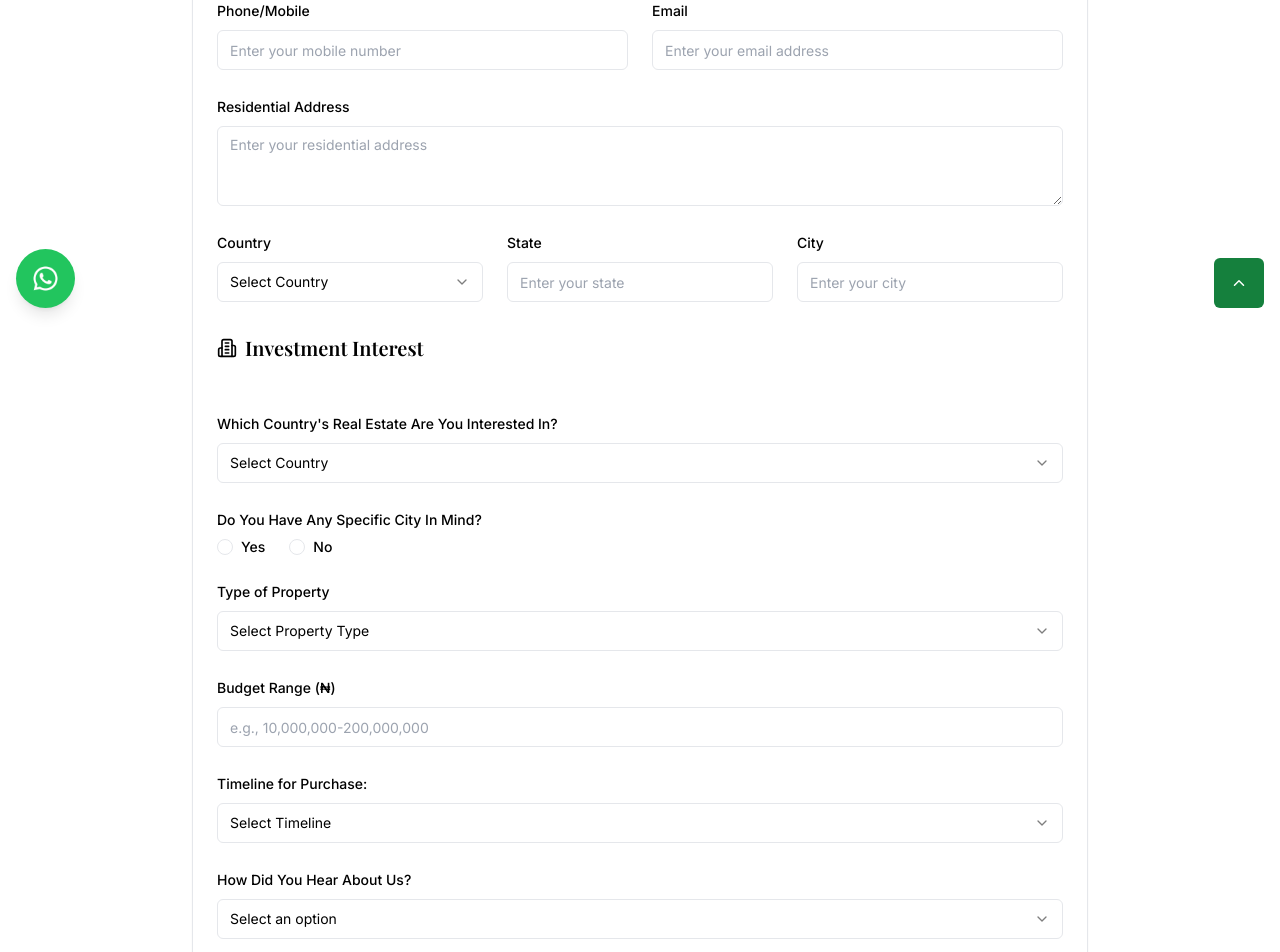
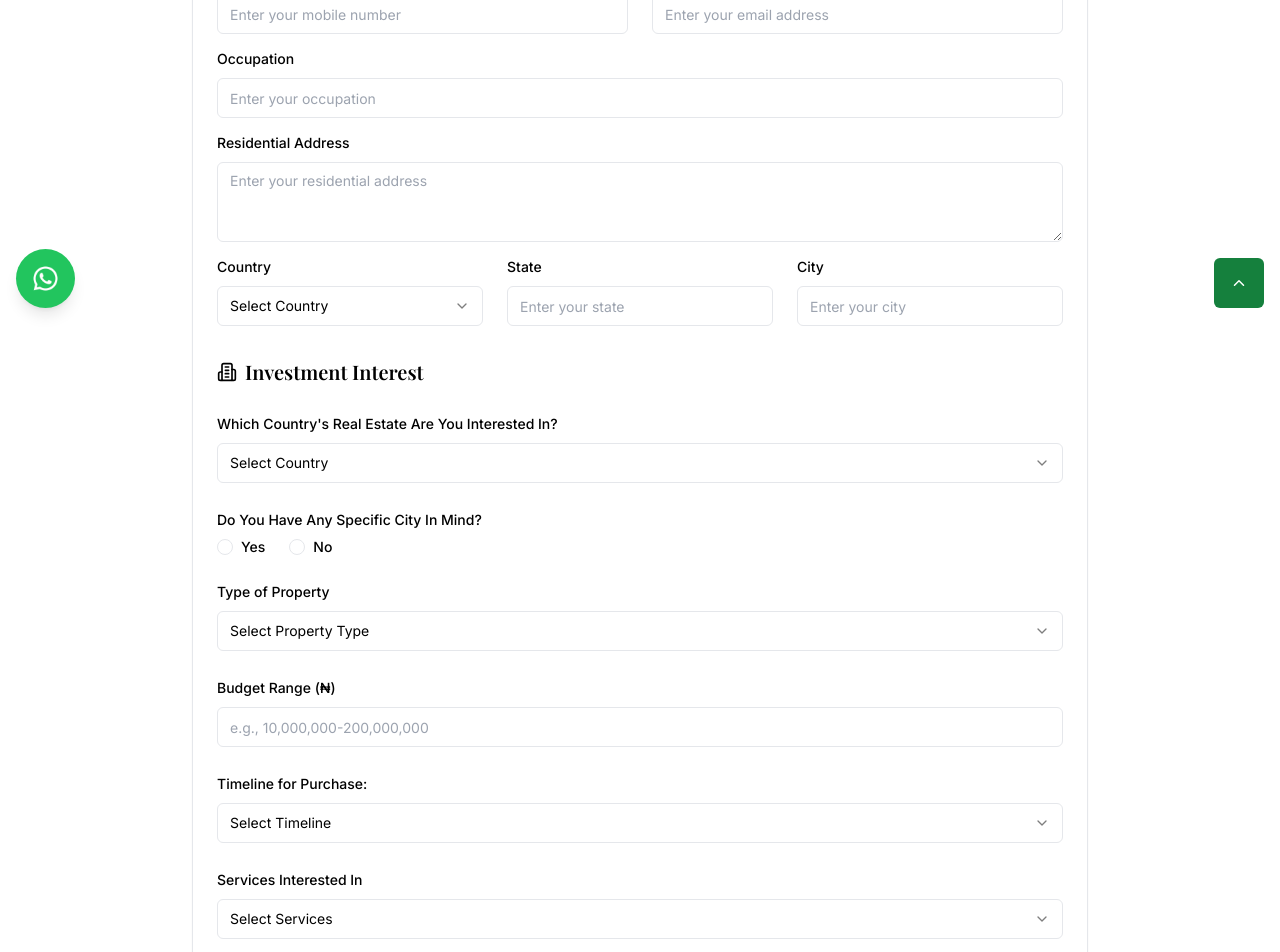
Before and after one commit to code-savan/bauc, a Next.js app: page /expression-of-interest in a window 1280 px wide. Shown: the part 460-1412 px from the top of the page. Built offline with nearby package versions, Linux system fonts and the light colour scheme; no server answers.

Commit message:
fixed services

```diff
--- a/app/expression-of-interest/page.tsx
+++ b/app/expression-of-interest/page.tsx
@@ -14,7 +14,7 @@ import { Card, CardContent, CardHeader, CardTitle } from "@/components/ui/card";
 import { Separator } from "@/components/ui/separator";
 import { ScrollArea } from "@/components/ui/scroll-area";
 import { toast } from "sonner";
-import { Building2, User, MapPin, BriefcaseIcon, HomeIcon } from 'lucide-react';
+import { Building2, User, MapPin, BriefcaseIcon, HomeIcon, Loader2 } from 'lucide-react';
 
 type FormData = {
   firstName: string;
@@ -30,8 +30,6 @@ type FormData = {
   investmentCountry: string;
   specificCity: string;
   specificCityDetails?: string;
-  servicesInterested: string[];
-  servicesOther?: string;
   propertyType: string;
   propertyTypeOther?: string;
   budgetRange: string;
@@ -41,14 +39,19 @@ type FormData = {
   howDidYouHearOther?: string;
   additionalInformation: string;
   consent: boolean;
+  servicesInterested: string[];
+  servicesOther?: string;
 };
 
 const EOIPage = () => {
-  const { register, handleSubmit, control, watch } = useForm<FormData>();
+  const { register, handleSubmit, control, watch, reset } = useForm<FormData>({
+    defaultValues: {
+      servicesInterested: [],
+    }
+  });
   const [isSubmitting, setIsSubmitting] = useState(false);
 
   const watchSpecificCity = watch('specificCity');
-  const watchServicesInterested = watch('servicesInterested') || [];
   const watchPropertyType = watch('propertyType');
   const watchHowDidYouHear = watch('howDidYouHear');
 
@@ -68,9 +71,10 @@ const EOIPage = () => {
           address_landmark: data.addressLandmark,
           occupation: data.occupation,
           investment_country: data.investmentCountry,
-          specific_city: data.specificCity === 'Yes' ? data.specificCityDetails : null,
-          services_interested: data.servicesInterested,
-          services_other: data.servicesInterested.includes('Other') ? data.servicesOther : null,
+          specific_city: data.specificCity,
+          specific_city_details: data.specificCity === 'Yes' ? data.specificCityDetails : null,
+          services_interested: data.servicesInterested || [],
+          services_other: data.servicesInterested?.includes('Other') ? data.servicesOther : null,
           property_type: data.propertyType,
           property_type_other: data.propertyType === 'Other' ? data.propertyTypeOther : null,
           budget_range: data.budgetRange,
@@ -84,9 +88,12 @@ const EOIPage = () => {
       ]);
 
       if (error) throw error;
-      toast.success("Form submitted successfully!");
-    } catch (error) {
-      toast.error("Error submitting form. Please try again.");
+
+      toast.success("Thank you! Your expression of interest has been submitted successfully.");
+      reset();
+    } catch (error: any) {
+      console.error('Submission error:', error);
+      toast.error(error.message || "Failed to submit form. Please try again later.");
     } finally {
       setIsSubmitting(false);
     }
@@ -103,7 +110,8 @@ const EOIPage = () => {
           <CardContent>
             <form onSubmit={handleSubmit(onSubmit)} className="space-y-8">
               {/* Personal Information */}
-              <div className="space-y-6">
+
+              <div className="space-y-3">
                 <div className="flex items-center gap-2">
                   <User className="h-5 w-5 text-muted-foreground" />
                   <h2 className="text-xl font-semibold">Personal Information</h2>
@@ -111,6 +119,7 @@ const EOIPage = () => {
                 <Separator />
 
                 <div className="grid grid-cols-1 md:grid-cols-2 gap-6">
+
                 <div className="space-y-2">
                   <Label htmlFor="firstName">First Name</Label>
                   <Input
@@ -128,7 +137,9 @@ const EOIPage = () => {
                     {...register('lastName', { required: true })}
                   />
                 </div>
+                </div>
 
+                <div className="grid grid-cols-1 md:grid-cols-2 gap-6">
                 <div className="space-y-2">
                   <Label htmlFor="phone">Phone/Mobile</Label>
                   <Input
@@ -151,6 +162,15 @@ const EOIPage = () => {
                 </div>
 
                 <div className="space-y-2">
+                  <Label htmlFor="occupation">Occupation</Label>
+                  <Input
+                    id="occupation"
+                    placeholder="Enter your occupation"
+                    {...register('occupation', { required: true })}
+                  />
+                </div>
+
+                <div className="space-y-2">
                   <Label htmlFor="residentialAddress">Residential Address</Label>
                   <Textarea
                     id="residentialAddress"
@@ -158,6 +178,7 @@ const EOIPage = () => {
                     {...register('residentialAddress', { required: true })}
                   />
                 </div>
+
 
                 <div className="grid grid-cols-1 md:grid-cols-3 gap-6">
                   <div className="space-y-2">
@@ -201,7 +222,7 @@ const EOIPage = () => {
               </div>
 
               {/* Investment Interest */}
-              <div className="space-y-6">
+              <div className="space-y-3">
                 <div className="flex items-center gap-2">
                   <Building2 className="h-5 w-5 text-muted-foreground" />
                   <h2 className="text-xl font-semibold">Investment Interest</h2>
@@ -332,6 +353,28 @@ const EOIPage = () => {
                     />
                   </div>
 
+                  {/* Services Interested */}
+              <div className="space-y-2">
+                <Label>Services Interested In</Label>
+                <Controller
+                  control={control}
+                  name="servicesInterested"
+                  render={({ field }) => (
+                    <Select onValueChange={(value) => field.onChange([value])} defaultValue={field.value?.[0]}>
+                      <SelectTrigger>
+                        <SelectValue placeholder="Select Services" />
+                      </SelectTrigger>
+                      <SelectContent className="bg-white">
+                        <SelectItem value="Property Purchase">Property Purchase</SelectItem>
+                        <SelectItem value="Property Management">Property Management</SelectItem>
+                        <SelectItem value="Investment Advisory">Investment Advisory</SelectItem>
+                        <SelectItem value="Other">Other</SelectItem>
+                      </SelectContent>
+                    </Select>
+                  )}
+                />
+              </div>
+
                   <div className="space-y-2">
                     <Label htmlFor="howDidYouHear">How Did You Hear About Us?</Label>
                     <Controller
@@ -369,7 +412,7 @@ const EOIPage = () => {
               </div>
 
               {/* Additional Information */}
-              <div className="space-y-6">
+              <div className="space-y-3">
                 <div className="flex items-center gap-2">
                   <BriefcaseIcon className="h-5 w-5 text-muted-foreground" />
                   <h2 className="text-xl font-semibold">Additional Information</h2>
@@ -412,13 +455,22 @@ const EOIPage = () => {
                 </div>
               </div>
 
+
+
               {/* Submit Button */}
               <Button
                 type="submit"
                 className="w-full bg-black text-white"
                 disabled={isSubmitting}
               >
-                {isSubmitting ? "Submitting..." : "Submit Expression of Interest"}
+                {isSubmitting ? (
+                  <>
+                    <Loader2 className="mr-2 h-4 w-4 animate-spin" />
+                    Submitting...
+                  </>
+                ) : (
+                  "Submit Expression of Interest"
+                )}
               </Button>
             </form>
           </CardContent>
--- a/app/layout.tsx
+++ b/app/layout.tsx
@@ -6,6 +6,7 @@ import Header from './components/Header';
 import Footer from './components/Footer';
 import WhatsAppButton from './components/WhatsAppButton';
 import GoToTop from './components/GoToTop';
+import { Toaster } from "sonner";
 
 const inter = Inter({ subsets: ['latin'], variable: '--font-inter' });
 const spaceMono = Space_Mono({
@@ -41,6 +42,7 @@ export default function RootLayout({
         <WhatsAppButton />
         <GoToTop />
         <Footer />
+        <Toaster />
       </body>
     </html>
   );
```
Lines whose indentation alone changed are shown as unchanged.
